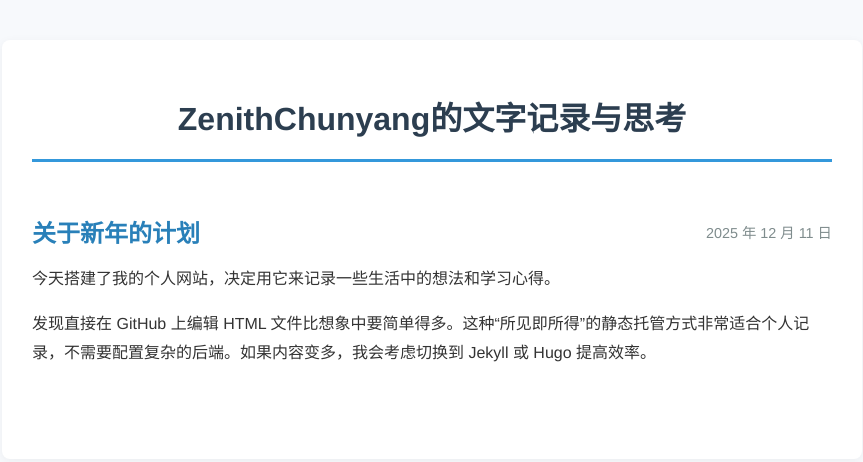
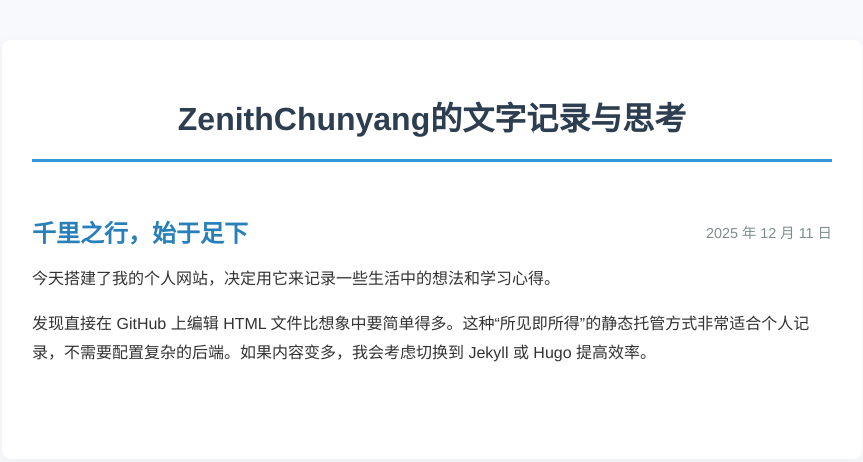
Before and after one commit to ZenithChunyang/zenithchunyang.github.io, a plain HTML site: page index.html in a window 1280 px wide. Shown: the whole page, without its empty margins (208-1071 px from the left). Drawn offline with Linux system fonts and the light colour scheme.

Commit message:
Update index.html

```diff
--- a/index.html
+++ b/index.html
@@ -72,7 +72,7 @@
 
         <div class="entry">
             <div class="entry-header">
-                <span class="entry-title">关于新年的计划</span>
+                <span class="entry-title">千里之行，始于足下</span>
                 <span class="entry-date">2025 年 12 月 11 日</span>
             </div>
             <div class="entry-content">
```
